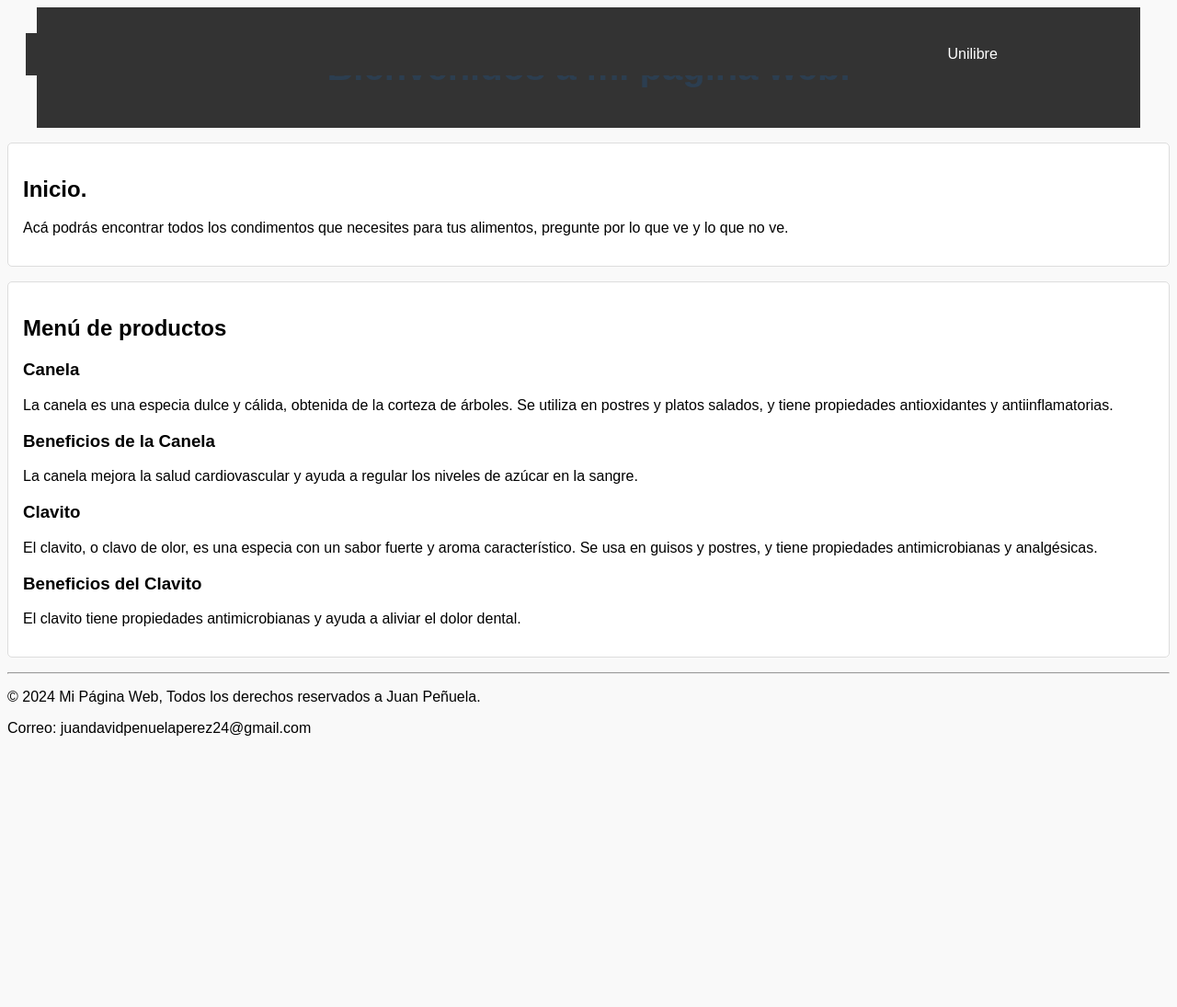
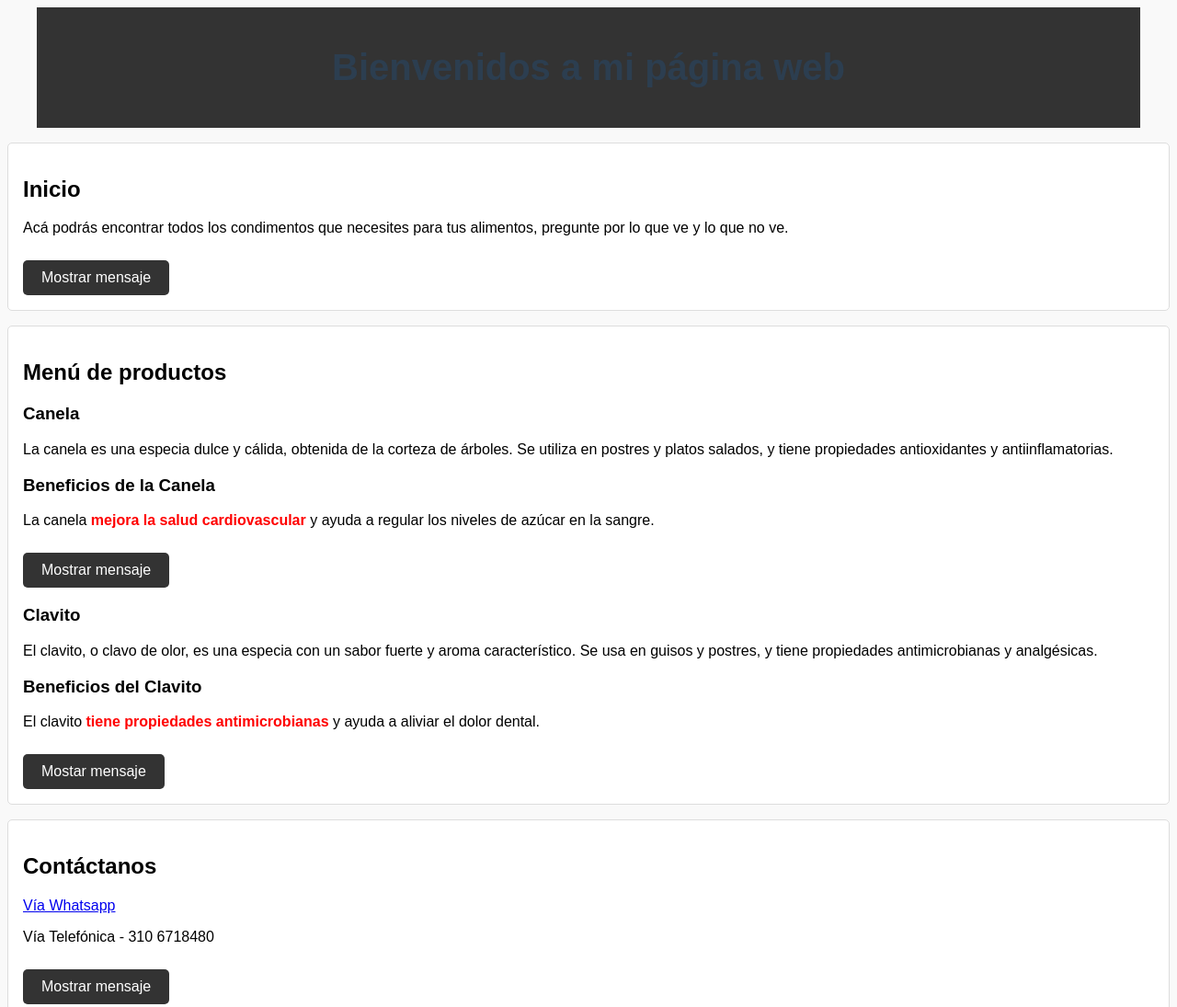
Before and after one commit to s1ckboness/lab15, a plain HTML site: page index.html in a window 1280 px wide. Shown: the top 1095 px of the page at 92% size. Before the commit the page ends 817 px from the top, so only its background shows below. Drawn offline with Linux system fonts and the light colour scheme; a script that the page names is missing.

Commit message:
cambios def

```diff
--- a/index.html
+++ b/index.html
@@ -3,53 +3,31 @@
 <head>
     <meta charset="UTF-8">
     <meta name="viewport" content="width=device-width, initial-scale=1.0">
-    <title>Document</title>
+    <title>Venta de Condimentos</title>
     <link rel="stylesheet" href="style.css">
 </head>
 <body>
     <header>
         <h1>
-            Bienvenidos a mi pagina web.
+            Bienvenidos a mi página web
         </h1>
     </header>
 
-    <nav>
-        <ul>
-            <li>
-                <a href="#Inicio"></a>
-            </li>
-            <li>
-                <a href="#Productos"></a>
-                <ul>
-                    <li>
-                        <a href="#Canela"></a>
-                    </li>
-                    <li>
-                        <a href="#Clavito"></a>
-                    </li>
-                </ul>
-            </li>
-            <li>
-                <a href="#Contacto"></a>
-            </li>
-            <li>
-                <a href="http://www.unilibre.edu.co">Unilibre</a>
-            </li>
-        </ul>
-    </nav>
-
-    <div id="Contenedor Principal">
-        <section id="#Inicio">
+    <div id="contenedor-principal">
+        <section id="Inicio">
             <h2>
-                Inicio.
+                Inicio
             </h2>
             <p>
                 Acá podrás encontrar todos los condimentos que necesites para tus alimentos, pregunte por lo que ve y lo que no ve.
             </p>
+            <button onclick="mostrarMensaje('Inicio')">Mostrar mensaje</button>
         </section>
 
         <section id="Productos">
-            <h2>Menú de productos</h2>
+            <h2>
+                Menú de productos
+            </h2>
             <div class="producto">
                 <h3 id="Canela">
                     Canela
@@ -62,9 +40,10 @@
                         Beneficios de la Canela
                     </h3>
                     <p>
-                        La canela <span>mejora la salud cardiovascular</span> y ayuda a regular los niveles de azúcar en la sangre.
+                        La canela <span class="resaltar">mejora la salud cardiovascular</span> y ayuda a regular los niveles de azúcar en la sangre.
                     </p>
                 </article>
+                <button onclick="mostrarMensaje('Productos - Canela')">Mostrar mensaje</button>
             </div>
             <div class="producto">
                 <h3 id="Clavito">
@@ -78,20 +57,26 @@
                         Beneficios del Clavito
                     </h3>
                     <p>
-                        El clavito <span>tiene propiedades antimicrobianas</span> y ayuda a aliviar el dolor dental.
+                        El clavito <span class="resaltar">tiene propiedades antimicrobianas</span> y ayuda a aliviar el dolor dental.
                     </p>
                 </article>
+                <button onclick="mostrarMensaje('Productos - Clavito')">Mostar mensaje</button>
             </div>
         </section>
+
+        <section id="Contacto">
+            <h2>
+                Contáctanos
+            </h2>
+            <p>
+                <a href="https://api.whatsapp.com/send?phone=573106125530/">Vía Whatsapp</a>
+            </p>
+            <p>
+                Vía Telefónica - 310 6718480
+            </p>
+            <button onclick="mostrarMensaje('Contacto')">Mostrar mensaje</button>
+        </section>
     </div>
-
-    <footer>
-        <hr>
-        <p>&copy; 2024 Mi Página Web, Todos los derechos reservados a Juan Peñuela.</p>
-        <p>Correo: juandavidpenuelaperez24@gmail.com</p>
-    </footer>
-
     <script src="script.js"></script>
-
 </body>
 </html>
--- /dev/null
+++ b/script.js
@@ -0,0 +1,4 @@
+function mostrarMensaje(seccion)
+{
+    alert('Mensaje de la' + seccion );
+}
--- a/style.css
+++ b/style.css
@@ -3,7 +3,7 @@ body {
     background-color: #f9f9f9;
 }
 
-header, nav, main {
+header, main {
     max-width: 1200px;
     margin: 0 auto;
     padding: 20px;
@@ -13,64 +13,6 @@ h1 {
     color: #2c3e50;
     font-size: 2.5em;
     text-align: center;
-}
-
-nav ul {
-    list-style-type: none;
-    padding: 0;
-    display: flex;
-    justify-content: space-around;
-    background-color: #333;
-}
-
-nav ul li {
-    position: relative;
-    display: inline-block;
-}
-
-nav ul li a {
-    color: white;
-    padding: 14px 20px;
-    text-decoration: none;
-    display: block;
-}
-
-nav ul li a:hover {
-    background-color: #111;
-}
-
-nav ul li ul {
-    display: none;
-    position: absolute;
-    background-color: #333;
-    list-style-type: none;
-    padding: 0;
-    margin: 0;
-    top: 100%;
-    left: 0;
-    width: 200px;
-    z-index: 1;
-}
-
-nav ul li:hover ul {
-    display: block;
-}
-
-nav ul li ul li a {
-    padding: 10px;
-    border-bottom: 1px solid #ccc;
-}
-
-nav ul li ul li a:hover {
-    background-color: #111;
-}
-
-/* Navegación Fija */
-nav {
-    position: fixed;
-    top: 0;
-    width: 100%;
-    z-index: 1000;
 }
 
 section {
@@ -93,29 +35,17 @@ span.resaltar {
     font-weight: bold;
 }
 
-/* Responsive Design */
-@media (max-width: 768px) {
-    nav ul {
-        display: none;
-        flex-direction: column;
-        width: 100%;
-        background-color: #333;
-    }
+button {
+    margin-top: 10px;
+    padding: 10px 20px;
+    font-size: 1em;
+    background-color: #333;
+    color: white;
+    border: none;
+    border-radius: 5px;
+    cursor: pointer;
+}
 
-    nav ul li {
-        display: block;
-    }
-
-    nav ul li a {
-        padding: 1em;
-        text-align: center;
-    }
-
-    #nav-toggle {
-        display: block;
-    }
-
-    .nav-open ul {
-        display: flex;
-    }
+button:hover {
+    background-color: #555;
 }
```
